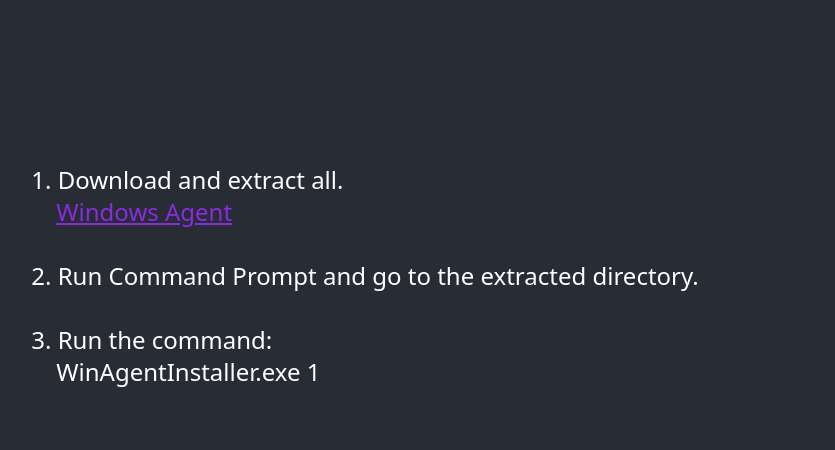
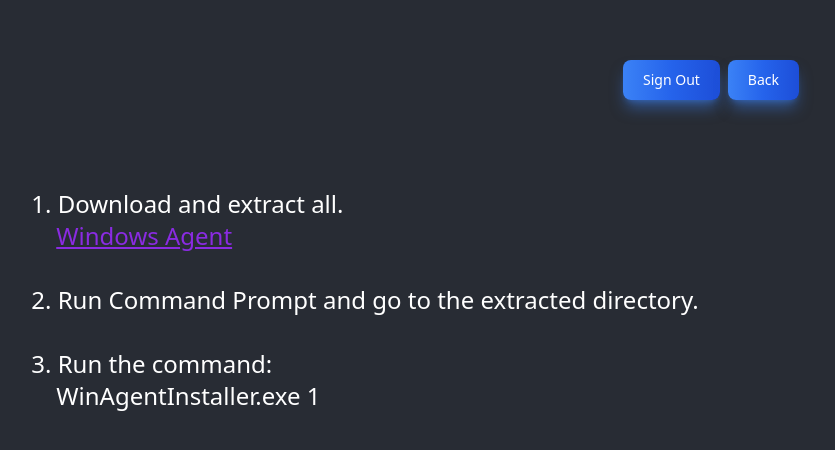
Before and after one commit to ioannisglass/AgentManage, a React (Create React App) app in the folder app-react-user/: page /documentation/1 in a window 1280 px wide. Shown: the part 108-558 px from the top of the page, without its empty margins (275-1110 px from the left). Built offline with nearby package versions, Linux system fonts and the light colour scheme.

Commit message:
url changed to api domain back and sign out button added to guide page log removed

```diff
--- a/app-react-user/src/App.js
+++ b/app-react-user/src/App.js
@@ -11,7 +11,6 @@ const App = () => {
   const dispatch = useDispatch();
 
   useEffect(() => {
-    console.log("token")
     if (localStorage.jwtToken) {
 
       // Set auth token header auth
@@ -19,7 +18,6 @@ const App = () => {
       setAuthToken(token);
       // Decode token and get user info and exp
       const decoded = jwt_decode(token);
-      console.log(decoded);
       // Set user and isAuthenticated
       dispatch(setCurrentUser(decoded));
       // Check for expired token
--- a/app-react-user/src/api/api.js
+++ b/app-react-user/src/api/api.js
@@ -1,6 +1,7 @@
 import axios from "axios";
 // require('dotenv').config()
-axios.defaults.baseURL = 'http://127.0.0.1:5000';
+axios.defaults.baseURL = 'https://api.vulnagent.com';
+// axios.defaults.baseURL = 'http://192.168.8.171:5000';
 // axios.defaults.baseURL = process.env.REACT_APP_BASE_API_URL;
 
 export default {
--- a/app-react-user/src/components/pages/ActkeysPage.js
+++ b/app-react-user/src/components/pages/ActkeysPage.js
@@ -28,7 +28,6 @@ const ActkeysPage = () => {
         console.log(id);
         API.getActkeys(id)
             .then((res) => {
-                console.log(res.data);
                 setTableData(res.data);
              })
              .catch((err) => {
@@ -41,7 +40,7 @@ const ActkeysPage = () => {
             id: tableData[index].id,
             status : tableData[index].status === 2 ? 1 : 2
         })
-            .then(res => setTableData(res.data))
+        .then(res => setTableData(res.data))
     }
     const confirmDelete = () => {
         setShowModal(false);
@@ -69,7 +68,6 @@ const ActkeysPage = () => {
     }
 
     const handleAddItem = () => {
-        console.log('adding item...')
         setPending(false);
         API.addActKeyData({
             title: pTitle
--- a/app-react-user/src/components/pages/Documentation.js
+++ b/app-react-user/src/components/pages/Documentation.js
@@ -1,18 +1,40 @@
 import React from "react";
 import { useParams } from 'react-router';
+import { useNavigate } from 'react-router';
+import { useDispatch, useSelector } from 'react-redux';
+import { logOutUser } from '../../redux/actions/authActions';
 // require('dotenv').config()
 const Documentation = () => {
 
     const { name } = useParams();
+    const navigate = useNavigate();
+    const dispatch = useDispatch();
     return (
         <>
             <div className="flex flex-col justify-center items-center h-screen">
-                <div>
+                <div style={{marginLeft: 700}}>
+                    <button
+                        type="button"
+                        className="text-white bg-gradient-to-r from-blue-500 via-blue-600 to-blue-700 hover:bg-gradient-to-br focus:ring-4 focus:outline-none focus:ring-blue-300 dark:focus:ring-blue-800 shadow-lg shadow-blue-500/50 dark:shadow-lg dark:shadow-blue-800/80 font-medium rounded-lg text-sm px-5 py-2.5 text-center mr-2 mb-2"
+                        onClick={() => {
+                            dispatch(logOutUser());
+                        }}
+                    >
+                        Sign Out
+                    </button>
+                    <button
+                        type="button"
+                        className="text-white bg-gradient-to-r from-blue-500 via-blue-600 to-blue-700 hover:bg-gradient-to-br focus:ring-4 focus:outline-none focus:ring-blue-300 dark:focus:ring-blue-800 shadow-lg shadow-blue-500/50 dark:shadow-lg dark:shadow-blue-800/80 font-medium rounded-lg text-sm px-5 py-2.5 text-center mr-2 mb-2"
+                        onClick={() => { navigate(-1) }}
+                    >
+                        Back
+                    </button>
                 </div>
                 <div className='text-white text-2xl p-20 '>
                     1. Download and extract all.<br/>
                     {/* &nbsp;&nbsp;&nbsp;&nbsp;<a href={`${process.env.REACT_APP_BASE_API_URL}/uploads/WinAgent.zip`} style={{textDecoration: 'underline', color: 'blueviolet'}} download>Windows Agent</a><br/><br/> */}
-                    &nbsp;&nbsp;&nbsp;&nbsp;<a href='http://127.0.0.1:5000/uploads/WinAgent.zip' style={{textDecoration: 'underline', color: 'blueviolet'}} download>Windows Agent</a><br/><br/>
+                    &nbsp;&nbsp;&nbsp;&nbsp;<a href='https://api.vulnagent.com/uploads/WinAgent.zip' style={{textDecoration: 'underline', color: 'blueviolet'}} download>Windows Agent</a><br/><br/>
+                    {/* &nbsp;&nbsp;&nbsp;&nbsp;<a href='http://192.168.8.171:5000/uploads/WinAgent.zip' style={{textDecoration: 'underline', color: 'blueviolet'}} download>Windows Agent</a><br/><br/> */}
                     2. Run Command Prompt and go to the extracted directory. <br/><br/>
                     3. Run the command:<br/>
                     &nbsp;&nbsp;&nbsp;&nbsp;WinAgentInstaller.exe {name.split('_')[1]} {name.split('_')[0]}<br/><br/>
--- a/app-react-user/src/components/pages/DomainsPage.js
+++ b/app-react-user/src/components/pages/DomainsPage.js
@@ -50,7 +50,6 @@ const DomainsPage = () => {
 
     const handleToastrClose = () => {
         setShowToastr(false);
-        console.log('something');
     }
 
     const handleDomainEditFinished = () => {
@@ -92,7 +91,6 @@ const DomainsPage = () => {
     }
 
     useEffect(() => {
-        console.log(`cusid: ${cusid}, role: ${userRole}`)
         if(userRole == 0)
             navigate(`dactkeys/${cusid}`)
         else {
--- a/app-react-user/src/components/pages/FilesPage.js
+++ b/app-react-user/src/components/pages/FilesPage.js
@@ -40,14 +40,15 @@ const FilesPage = () => {
 
         try {
            // Replace this URL with your server-side endpoint for handling file uploads
-            const response = await fetch("http://127.0.0.1:5000/api/uploader", {
+            const response = await fetch("https://api.vulnagent.com/api/uploader", {
+            // const response = await fetch("http://192.168.8.171:5000/api/uploader", {
             // const response = await fetch(process.env.REACT_APP_BASE_API_URL, {
                 method: "POST",
                 body: formData
             });
 
             if (response.ok) {
-                alert("File upload is  successfully");
+                alert("File upload is successfully");
             } else {
                 alert("Failed to upload the file due to errors");
             }
--- a/app-react-user/src/components/pages/UsersPage.js
+++ b/app-react-user/src/components/pages/UsersPage.js
@@ -35,7 +35,8 @@ const UsersPage = () => {
     const handleUserEditFinished = () => {
         API.updateUserData({
             name: tName,
-            id: tableData[editRow].id
+            id: tableData[editRow].id,              // selected user row id
+            did: id                                 // selected domain row id
         })
             .then(res => setTableData(res.data))
             .catch(err => console.log(err))
--- a/app-react-user/src/redux/sagas/authSaga.js
+++ b/app-react-user/src/redux/sagas/authSaga.js
@@ -17,7 +17,6 @@ function* loginUser(userData) {
                 console.log(err.response.data)
                 throw err.response.data;
             });
-        console.log(json)
         yield put({
             type: "SET_CURRENT_USER",
             json: json
```
